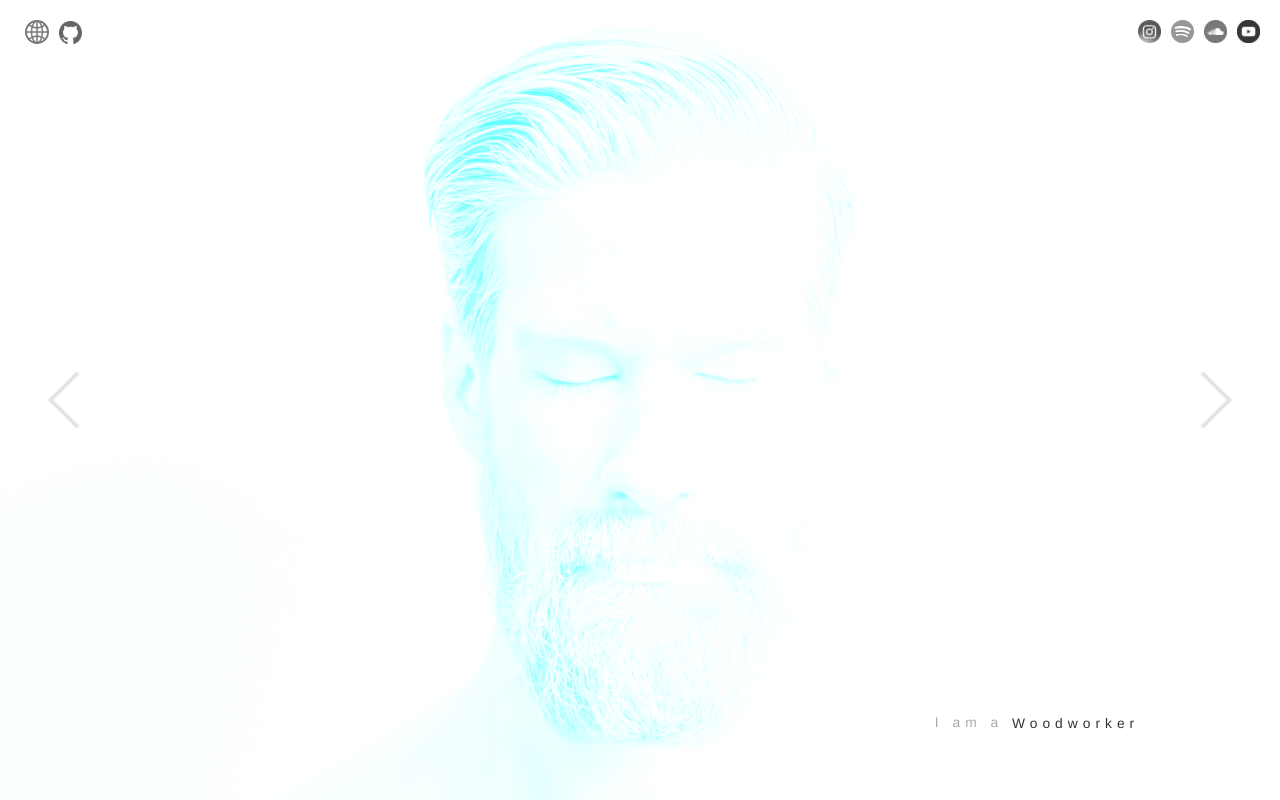
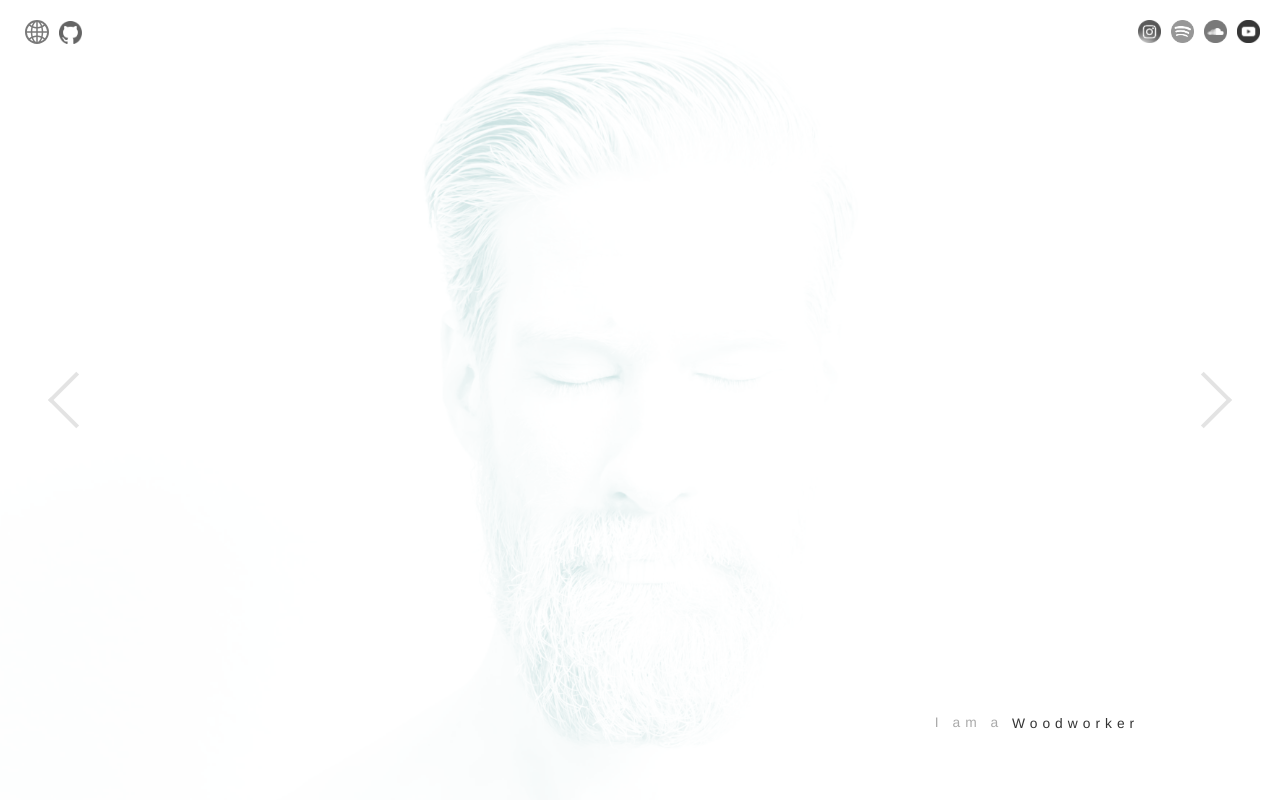
Before and after one commit to vanStaen/clementvanstaen, a React app: page / in a window 1280 px wide. Built offline with nearby package versions, Linux system fonts and the light colour scheme.

Commit message:
improve welcome animation

```diff
--- a/src/pages/Welcome/Welcome.less
+++ b/src/pages/Welcome/Welcome.less
@@ -38,7 +38,8 @@
       background-position: bottom;
       background-repeat: no-repeat;
       background-size: cover;
-      transition: background-image .2s ease-in-out;
+      transition: background-image .2s ease-in-out, filter .5s ease-in-out;
+      animation: darken 10s infinite;
       top: 0;
       left: 0;
       &:after {
@@ -78,7 +79,19 @@
             translate: 0vw 0;
           }
         }
-      }
+      @keyframes darken {
+          0%, 50% {
+            filter: grayscale(0);
+          }
+          54% {
+            filter: grayscale(1);
+          }
+          59%, 100% {
+            filter: grayscale(0);
+          }
+        }
+  }
+
   .welcome__loader {
       position: absolute;
       z-index: 0;
```
